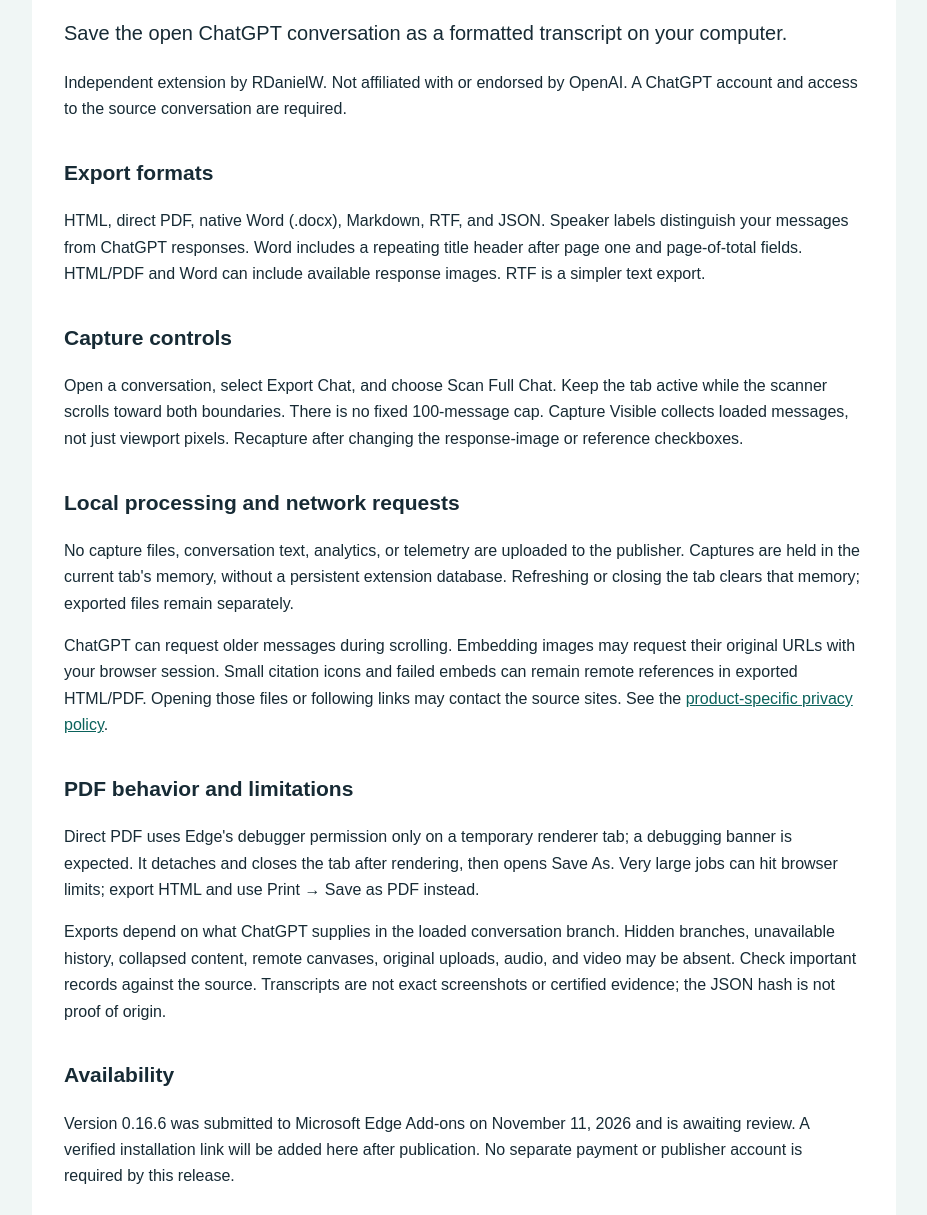
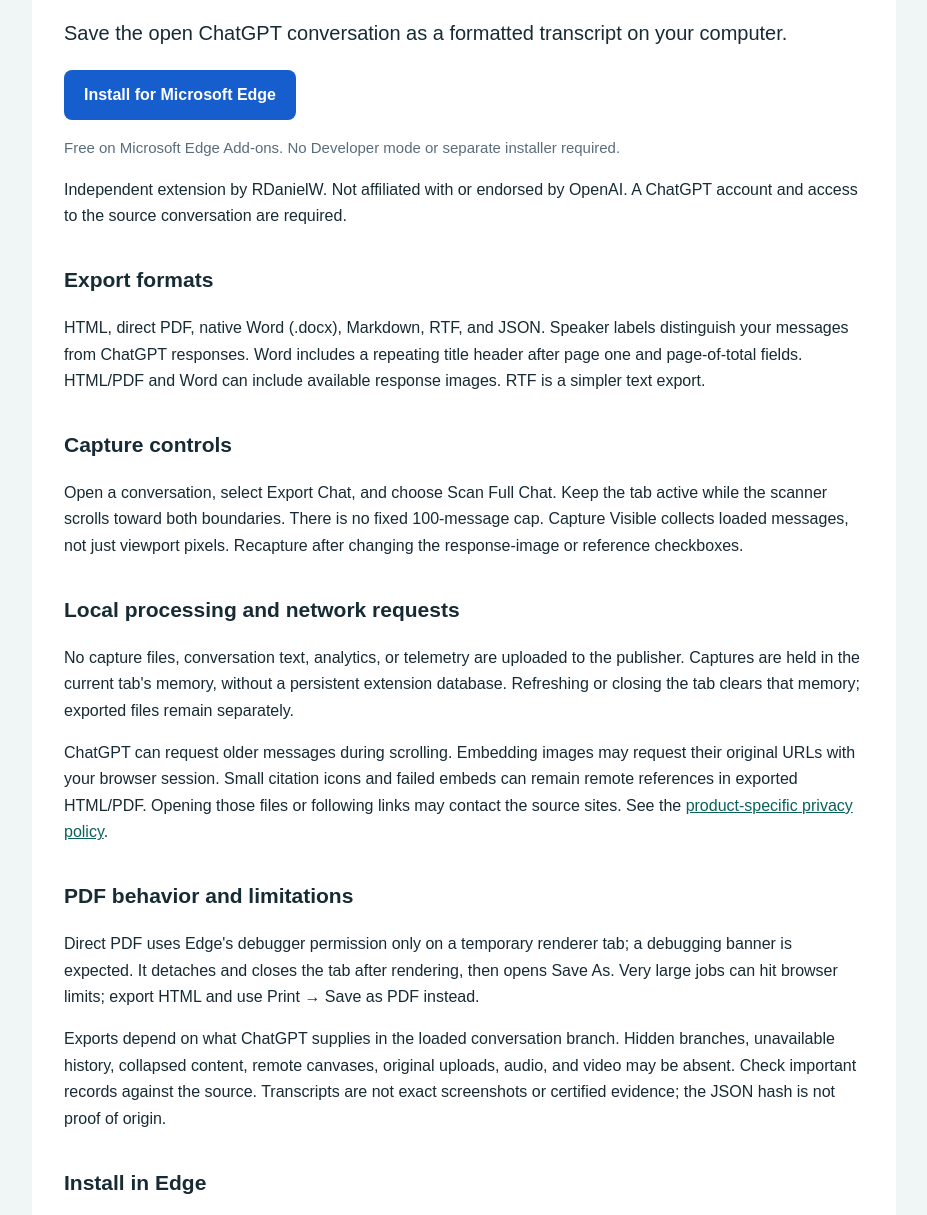
Before and after one commit to rdwillette/local-page-exporter-site, a plain HTML site: page transcript/index.html in a window 1280 px wide. Shown: the part 208-1423 px from the top of the page, without its empty margins (176-1103 px from the left). Drawn offline with Linux system fonts and the light colour scheme.

Commit message:
Add live Edge install button for ChatGPT transcript exporter

```diff
--- a/transcript/index.html
+++ b/transcript/index.html
@@ -1,8 +1,10 @@
-<!doctype html><html lang="en"><head><meta charset="utf-8"><meta name="viewport" content="width=device-width,initial-scale=1"><title>ChatGPT Local Transcript Exporter</title><link rel="stylesheet" href="site.css"></head><body><header><strong>RDanielW</strong><nav aria-label="Site"><a href="privacy.html">Privacy</a><a href="support.html">Support</a><a href="../">Local Page Exporter</a></nav></header><main>
-<p class="eyebrow">Independent browser extension</p><h1>ChatGPT Local Transcript Exporter</h1><p class="lead">Save the open ChatGPT conversation as a formatted transcript on your computer.</p><p>Independent extension by RDanielW. Not affiliated with or endorsed by OpenAI. A ChatGPT account and access to the source conversation are required.</p>
+<!doctype html><html lang="en"><head><meta charset="utf-8"><meta name="viewport" content="width=device-width,initial-scale=1"><title>ChatGPT Local Transcript Exporter</title><link rel="stylesheet" href="site.css"><style>.install-button { display: inline-block; box-sizing: border-box; max-width: 100%; padding: 12px 20px; border-radius: 8px; background: #165dce; color: #fff; font-weight: bold; text-decoration: none; text-align: center; } .install-button:hover { background: #104cae; } .install-note { color: #596d7d; font-size: 15px; }</style></head><body><header><strong>RDanielW</strong><nav aria-label="Site"><a href="privacy.html">Privacy</a><a href="support.html">Support</a><a href="../">Local Page Exporter</a></nav></header><main>
+<p class="eyebrow">Independent browser extension</p><h1>ChatGPT Local Transcript Exporter</h1><p class="lead">Save the open ChatGPT conversation as a formatted transcript on your computer.</p>
+<p><a class="install-button" href="https://microsoftedge.microsoft.com/addons/detail/gdkncplcdcickpbioljcglhfflmaolal" aria-label="Install ChatGPT Local Transcript Exporter for Microsoft Edge">Install for Microsoft Edge</a></p><p class="install-note">Free on Microsoft Edge Add-ons. No Developer mode or separate installer required.</p>
+<p>Independent extension by RDanielW. Not affiliated with or endorsed by OpenAI. A ChatGPT account and access to the source conversation are required.</p>
 <h2>Export formats</h2><p>HTML, direct PDF, native Word (.docx), Markdown, RTF, and JSON. Speaker labels distinguish your messages from ChatGPT responses. Word includes a repeating title header after page one and page-of-total fields. HTML/PDF and Word can include available response images. RTF is a simpler text export.</p>
 <h2>Capture controls</h2><p>Open a conversation, select Export Chat, and choose Scan Full Chat. Keep the tab active while the scanner scrolls toward both boundaries. There is no fixed 100-message cap. Capture Visible collects loaded messages, not just viewport pixels. Recapture after changing the response-image or reference checkboxes.</p>
 <h2>Local processing and network requests</h2><p>No capture files, conversation text, analytics, or telemetry are uploaded to the publisher. Captures are held in the current tab's memory, without a persistent extension database. Refreshing or closing the tab clears that memory; exported files remain separately.</p><p>ChatGPT can request older messages during scrolling. Embedding images may request their original URLs with your browser session. Small citation icons and failed embeds can remain remote references in exported HTML/PDF. Opening those files or following links may contact the source sites. See the <a href="privacy.html">product-specific privacy policy</a>.</p>
 <h2>PDF behavior and limitations</h2><p>Direct PDF uses Edge's debugger permission only on a temporary renderer tab; a debugging banner is expected. It detaches and closes the tab after rendering, then opens Save As. Very large jobs can hit browser limits; export HTML and use Print → Save as PDF instead.</p><p>Exports depend on what ChatGPT supplies in the loaded conversation branch. Hidden branches, unavailable history, collapsed content, remote canvases, original uploads, audio, and video may be absent. Check important records against the source. Transcripts are not exact screenshots or certified evidence; the JSON hash is not proof of origin.</p>
-<h2>Availability</h2><p>Version 0.16.6 was submitted to Microsoft Edge Add-ons on November 11, 2026 and is awaiting review. A verified installation link will be added here after publication. No separate payment or publisher account is required by this release.</p>
+<h2>Install in Edge</h2><p>ChatGPT Local Transcript Exporter is available on Microsoft Edge Add-ons. Open the store listing in Edge, choose <strong>Get</strong>, then confirm <strong>Add extension</strong>. Pin it to the toolbar for easy access, then open or refresh your ChatGPT conversation and use <strong>Export Chat</strong>.</p>
 </main><footer>ChatGPT Local Transcript Exporter · RDanielW · <a href="mailto:rdanielwapps2026@outlook.com">Support email</a></footer></body></html>
```
